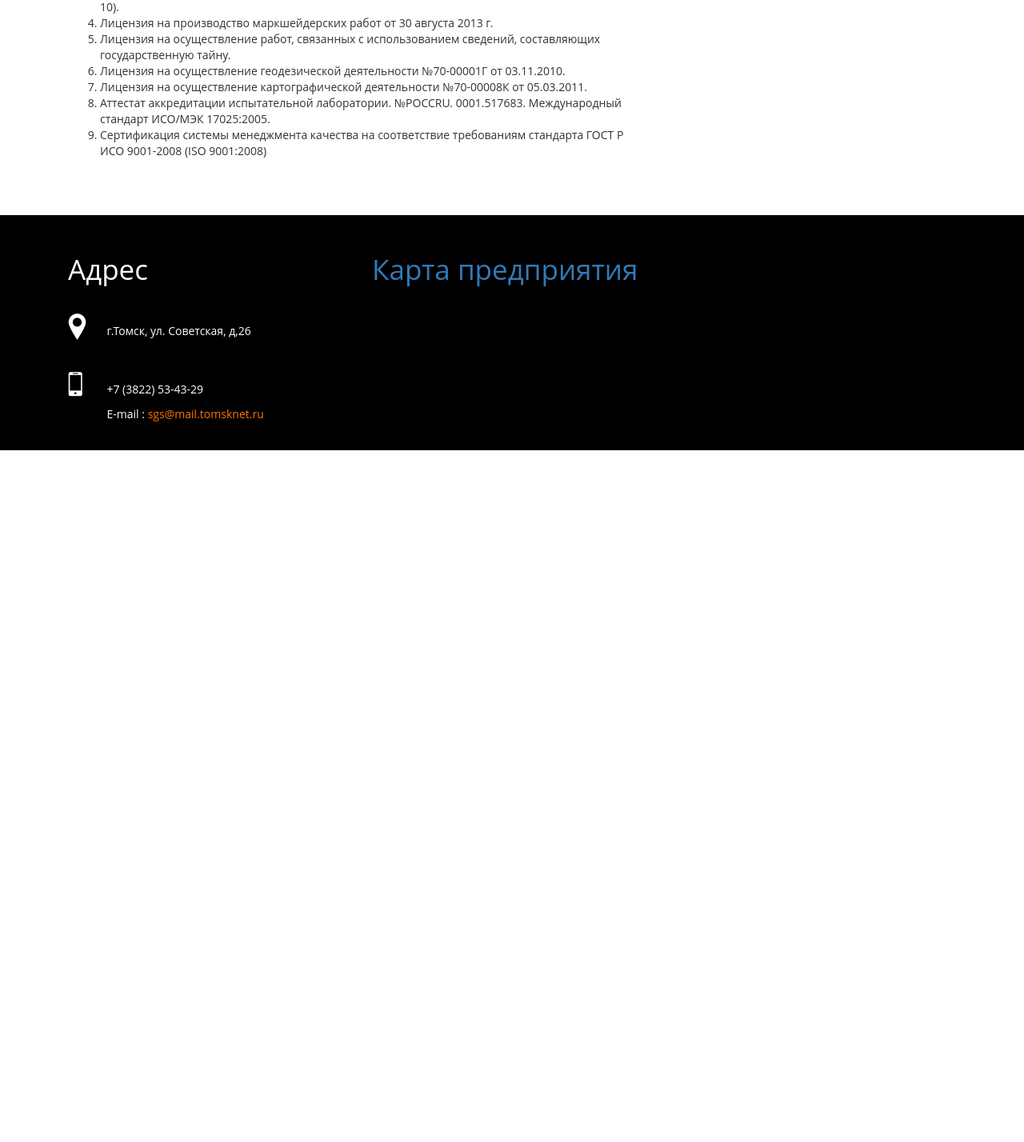
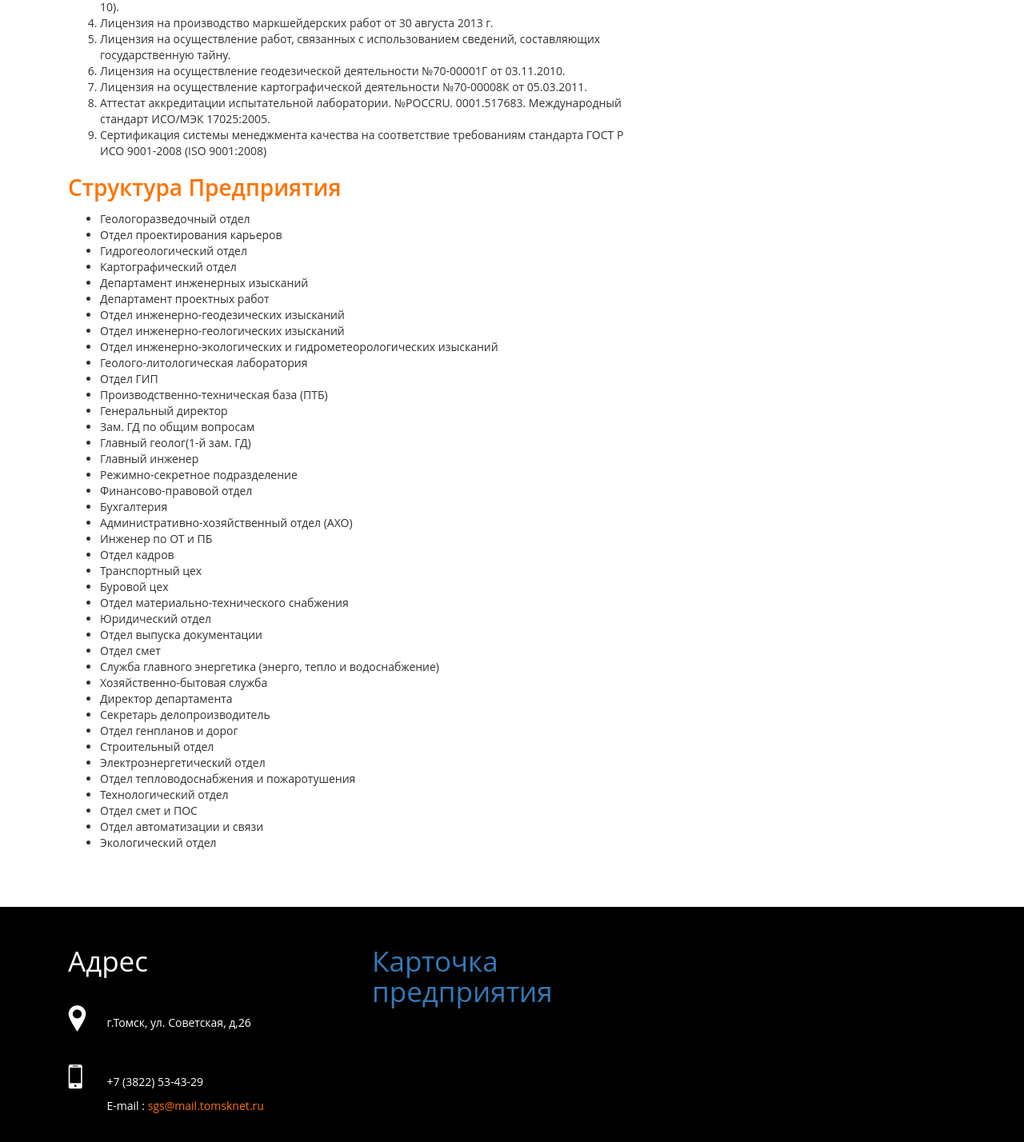
Before and after one commit to Klimashin/sgstomsk, a Yii app: template views/site/about.php in a window 1280 px wide. Shown: the part 1211-2639 px from the top of the page at 80% size. Before the commit the page ends 1774 px from the top, so only its background shows below. Run offline with PHP 8.4 and a stand-in for Yii, Linux system fonts and the light colour scheme; the template is opened without the code that fills it, so the values that code supplies are empty; some libraries are stand-ins or nearby versions.

Commit message:
Feedback

```diff
--- a/views/layouts/main.php
+++ b/views/layouts/main.php
@@ -92,7 +92,7 @@ AppAsset::register($this);
                 </div>
             </div>
             <div class="col-md-4">
-                <h4><a href="/karta.doc" download>Карта предприятия</a></h4>
+                <h4><a href="/karta.doc" download>Карточка предприятия</a></h4>
             </div>
     </div>
 </div>
--- a/views/site/about.php
+++ b/views/site/about.php
@@ -44,6 +44,49 @@ $this->params['breadcrumbs'][] = $this->title;
                 <li>Аттестат аккредитации испытательной лаборатории. №РОССRU. 0001.517683. Международный стандарт ИСО/МЭК 17025:2005.</li>
                 <li>Сертификация системы менеджмента качества на соответствие требованиям стандарта ГОСТ Р ИСО 9001-2008 (ISO 9001:2008)</li>
             </ol>
+            <h2 style="margin-top: 20px;">Структура предприятия</h2>
+            <ul>
+                <li>Геологоразведочный отдел</li>
+                <li>Отдел проектирования карьеров</li>
+                <li>Гидрогеологический отдел</li>
+                <li>Картографический отдел</li>
+                <li>Департамент инженерных изысканий</li>
+                <li>Департамент проектных работ</li>
+                <li>Отдел инженерно-геодезических изысканий</li>
+                <li>Отдел инженерно-геологических изысканий</li>
+                <li>Отдел инженерно-экологических и гидрометеорологических изысканий</li>
+                <li>Геолого-литологическая лаборатория</li>
+                <li>Oтдел ГИП</li>
+                <li>Производственно-техническая  база (ПТБ)</li>
+                <li>Генеральный директор</li>
+                <li>Зам. ГД по общим вопросам</li>
+                <li>Главный геолог(1-й зам. ГД)</li>
+                <li>Главный инженер</li>
+                <li>Режимно-секретное подразделение</li>
+                <li>Финансово-правовой отдел</li>
+                <li>Бухгалтерия</li>
+                <li>Административно-хозяйственный отдел (АХО)</li>
+                <li>Инженер по ОТ и ПБ</li>
+                <li>Отдел кадров</li>
+                <li>Транспортный цех</li>
+                <li>Буровой цех</li>
+                <li>Отдел материально-технического снабжения</li>
+                <li>Юридический отдел</li>
+                <li>Отдел выпуска документации</li>
+                <li>Отдел смет</li>
+                <li>Служба главного энергетика (энерго, тепло и водоснабжение)</li>
+                <li>Хозяйственно-бытовая служба</li>
+                <li>Директор департамента</li>
+                <li>Секретарь делопроизводитель</li>
+                <li>Отдел генпланов и дорог</li>
+                <li>Строительный отдел</li>
+                <li>Электроэнергетический отдел</li>
+                <li>Отдел тепловодоснабжения и пожаротушения</li>
+                <li>Технологический отдел</li>
+                <li>Отдел смет и ПОС</li>
+                <li>Отдел автоматизации и связи</li>
+                <li>Экологический отдел</li>
+            </ul>
         </div>
         <div class="col-md-4 sidebar">
             <h2>Лицензии И сертификаты</h2>
--- a/views/site/index.php
+++ b/views/site/index.php
@@ -8,7 +8,7 @@ $this->title = 'My Yii Application';
 <div class="welcome">
         <div class="container">
                 <h2>Добро Пожаловать!</h2>
-                <h6>Приветствуем Вас на официальном сайте специализированного геологического предприятия ООО СПЕЦГЕОСТРОЙ.</h6>
+                <h6>Приветствуем Вас на официальном сайте специализированного проектно-изыскательного предприятия ООО СПЕЦГЕОСТРОЙ.</h6>
         </div>
 </div>
 <!-- welcome -->
@@ -31,8 +31,8 @@ $this->title = 'My Yii Application';
                     </div>
                     <div class="col-md-4 wha-top1">
 
-                    </div>s
-                            <div class="clearfix"> </div>
+                    </div>
+                    <div class="clearfix"> </div>
             </div>
     </div>
 </div>
--- a/web/css/style.css
+++ b/web/css/style.css
@@ -1484,6 +1484,7 @@ p.code {
                             font-weight: 400;
                             line-height: 1.8em;
                             color: #ff7200;
+                            text-shadow: 0px 0px 0 #000, -1px -1px 0 #000, 1px -1px 0 #000, -1px 1px 0 #000, 1px 1px 0 #000;
 			}
 			/*------------------ Slider Part starts Here----------*/
 			#slider2,
```
